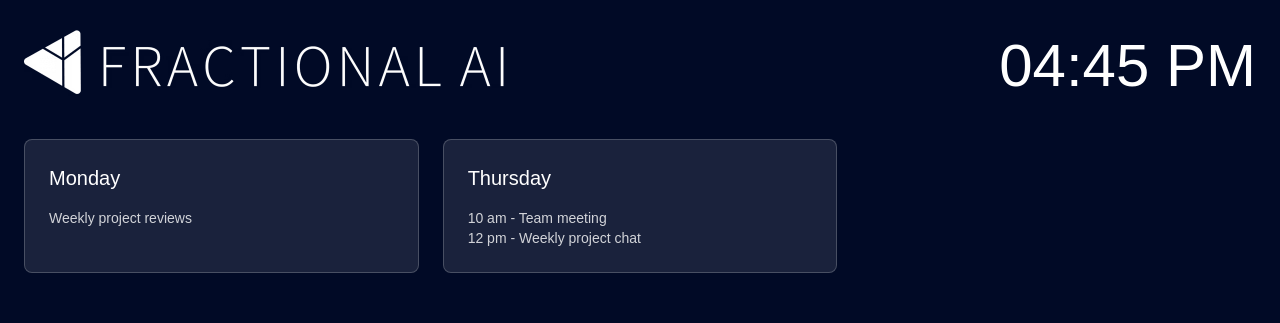
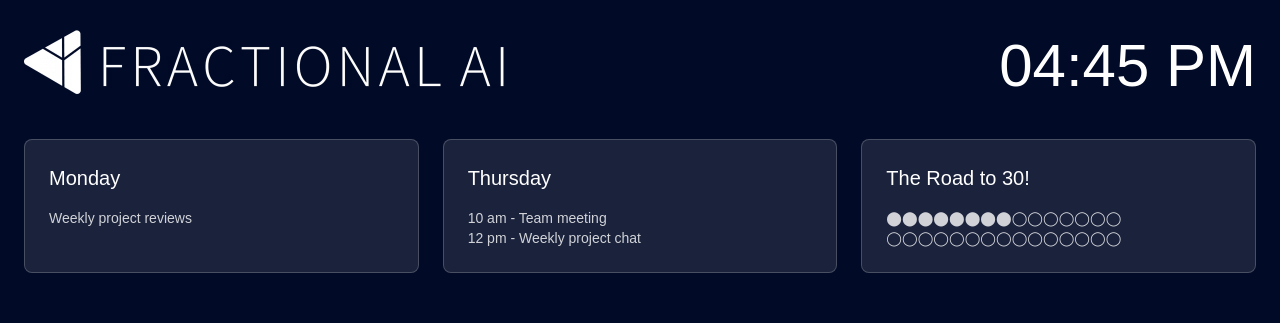
Before and after one commit to cbhl/improved-computing-machine, a Next.js app: page / in a window 1280 px wide. Shown: the top 323 px of the page. Built offline with nearby package versions, Linux system fonts and the light colour scheme; no server answers.

Commit message:
initial bar-chart to 30

```diff
--- a/src/app/page.tsx
+++ b/src/app/page.tsx
@@ -29,6 +29,10 @@ const config: Config = {
         <li>10 am - Team meeting</li>
         <li>12 pm - Weekly project chat</li>
       </ul>
+    },
+    {
+      heading: "The Road to 30!",
+      content: <p>⬤⬤⬤⬤⬤⬤⬤⬤◯◯◯◯◯◯◯ ◯◯◯◯◯◯◯◯◯◯◯◯◯◯◯</p>
     }
   ]
 }
```
